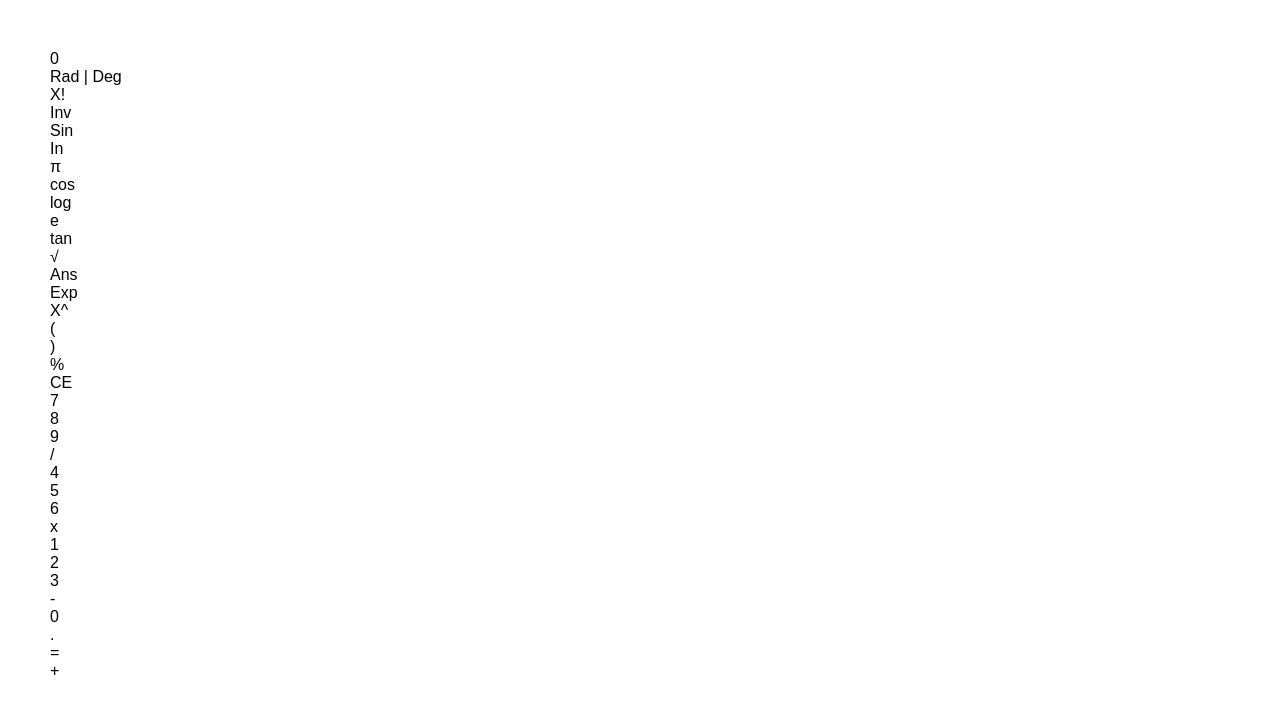
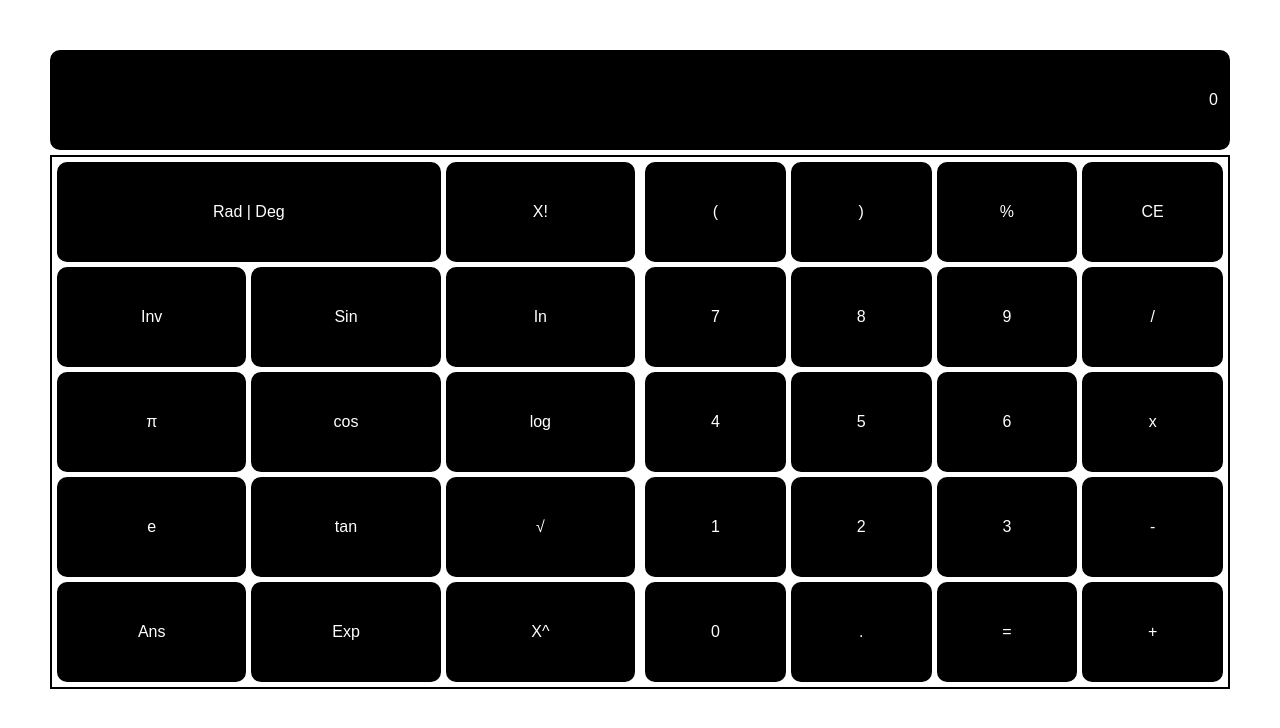
Before and after one commit to ariboss89/koda-b5-web3, a plain HTML site: page minitask3.html in a window 1280 px wide. Drawn offline with Linux system fonts and the light colour scheme.

Commit message:
feat: adding calculator styling to index.css

```diff
--- a/style/index.css
+++ b/style/index.css
@@ -19,18 +19,287 @@ header {
   padding: 2px;
 }
 
-@media screen and (min-width: 768px) {
+.flex {
+  display: flex;
+  flex-direction: row;
+  justify-content: space-between;
+  padding: 2px;
+  align-items: center;
+  flex-basis: 100px;
+  flex-shrink: 0;
+  background-color: aqua;
+  align-items: center;
+  justify-content: center;
+  border: 2px solid black;
+
+  .flex:nth-child(1) {
+    flex-grow: 1;
+  }
+  .flex:nth-child(2) {
+    flex-grow: 2;
+  }
+  .flex:nth-child(3) {
+    flex-grow: 1;
+  }
+}
+
+.nav-flex {
+  display: flex;
+  flex-direction: column;
+  background-color: aqua;
+  padding: 20px;
+  justify-content: space-around;
+}
+
+.nav-child {
+  text-decoration: none;
+  color: black;
+  border-radius: 10px;
+  padding: 5px;
+
+  &:active {
+    background-color: white;
+  }
+}
+
+.main-grid {
+  display: grid;
+  grid-template-columns: 2fr;
+
+  min-width: 450px;
+}
+
+.top-grid {
+  display: flex;
+  background-color: black;
+  border: 2px solid black;
+  border-radius: 10px;
+  min-height: 100px;
+  justify-content: flex-end;
+  align-items: center;
+  color: white;
+  padding: 10px;
+  margin-bottom: 5px;
+  width: 100%;
+  &:hover {
+    background-color: lightgrey;
+    font-size: 30px;
+  }
+}
+
+div.grid-scientific {
+  border-left: 2px solid black;
+  border-top: 2px solid black;
+  border-bottom: 2px solid black;
+  height: 100%;
+  padding: 5px;
+  color: white;
+  display: grid;
+  /* grid-template-columns: 1fr 2fr; */
+  grid-template-columns: repeat(3, 1fr);
+  grid-template-rows: 1fr 1fr 1fr 1fr 1fr;
+  gap: 5px;
+  min-width: 100px;
+  order: 1;
+
+  .item {
+    border: 2px solid black;
+    background-color: black;
+    padding: 5px;
+    border-radius: 10px;
+    justify-content: center;
+    align-content: center;
+    text-align: center;
+    min-height: 100px;
+    min-width: 100px;
+    width: 100%;
+    &:hover {
+      font-size: 30px;
+      background-color: lightgrey;
+    }
+    &:nth-child(1) {
+      grid-column: 1/3;
+      grid-row: 1/2;
+    }
+    &:nth-child(2) {
+      grid-column: 3/4;
+      grid-row: 1/2;
+    }
+    &:nth-child(3) {
+      grid-column: 1/2;
+      grid-row: 2/3;
+    }
+    &:nth-child(4) {
+      grid-column: 2/3;
+      grid-row: 2/3;
+    }
+    &:nth-child(5) {
+      grid-column: 3/4;
+      grid-row: 2/3;
+    }
+    &:nth-child(6) {
+      grid-column: 1/2;
+      grid-row: 3/4;
+    }
+    &:nth-child(7) {
+      grid-column: 2/3;
+      grid-row: 3/4;
+    }
+    &:nth-child(8) {
+      grid-column: 3/4;
+      grid-row: 3/4;
+    }
+    &:nth-child(9) {
+      grid-column: 1/2;
+      grid-row: 4/5;
+    }
+    &:nth-child(10) {
+      grid-column: 2/3;
+      grid-row: 4/5;
+    }
+    &:nth-child(11) {
+      grid-column: 3/4;
+      grid-row: 4/5;
+    }
+  }
+}
+
+div.grid-normal {
+  width: 100%;
+  height: 100%;
+  padding: 5px;
+  color: white;
+  display: grid;
+  grid-template-columns: repeat(4, 1fr);
+  grid-template-rows: 1fr 1fr 1fr 1fr 1fr;
+  min-width: 100px;
+  gap: 5px;
+  border-right: 2px solid black;
+  border-top: 2px solid black;
+  border-bottom: 2px solid black;
+
+  .item {
+    border: 2px solid black;
+    background-color: black;
+    padding: 5px;
+    border-radius: 10px;
+    justify-content: center;
+    align-content: center;
+    text-align: center;
+    min-height: 100px;
+    min-width: 100px;
+
+    &:hover {
+      font-size: 30px;
+      background-color: lightgrey;
+    }
+    &:nth-child(1) {
+      grid-column: 1/2;
+      grid-row: 1/2;
+    }
+    &:nth-child(2) {
+      grid-column: 2/3;
+      grid-row: 1/2;
+    }
+    &:nth-child(3) {
+      grid-column: 3/4;
+      grid-row: 1/2;
+    }
+    &:nth-child(4) {
+      grid-column: 4/5;
+      grid-row: 1/2;
+    }
+    &:nth-child(5) {
+      grid-column: 1/2;
+      grid-row: 2/3;
+    }
+    &:nth-child(6) {
+      grid-column: 2/3;
+      grid-row: 2/3;
+    }
+    &:nth-child(7) {
+      grid-column: 3/4;
+      grid-row: 2/3;
+    }
+    &:nth-child(8) {
+      grid-column: 4/5;
+      grid-row: 2/3;
+    }
+
+    &:nth-child(9) {
+      grid-column: 1/2;
+      grid-row: 3/4;
+    }
+    &:nth-child(10) {
+      grid-column: 2/3;
+      grid-row: 3/4;
+    }
+    &:nth-child(11) {
+      grid-column: 3/4;
+      grid-row: 3/4;
+    }
+    &:nth-child(12) {
+      grid-column: 4/5;
+      grid-row: 3/4;
+    }
+
+    &:nth-child(13) {
+      grid-column: 1/2;
+      grid-row: 4/5;
+    }
+    &:nth-child(14) {
+      grid-column: 2/3;
+      grid-row: 4/5;
+    }
+    &:nth-child(15) {
+      grid-column: 3/4;
+      grid-row: 4/5;
+    }
+    &:nth-child(16) {
+      grid-column: 4/5;
+      grid-row: 4/5;
+    }
+
+    &:nth-child(17) {
+      grid-column: 1/2;
+      grid-row: 5/6;
+    }
+    &:nth-child(18) {
+      grid-column: 2/3;
+      grid-row: 5/6;
+    }
+    &:nth-child(19) {
+      grid-column: 3/4;
+      grid-row: 5/6;
+    }
+    &:nth-child(20) {
+      grid-column: 4/5;
+      grid-row: 5/6;
+    }
+  }
+}
+
+@media screen and (min-width: 1024px) {
   .box {
     display: block;
     width: 100%;
     padding: 5px;
   }
-}
+  .nav-flex {
+    flex-direction: row;
+  }
 
-@media screen and (min-width: 1024px) {
-  .box {
-    padding: 10px;
-    display: inline;
-    width: 20%;
+  .main-grid {
+    display: grid;
+    grid-template-columns: 1.3fr 1.3fr;
+    min-width: 100%;
+  }
+
+  .grid-normal {
+    order: 1;
+  }
+
+  .grid-scientific {
+    order: 2;
   }
 }
```
